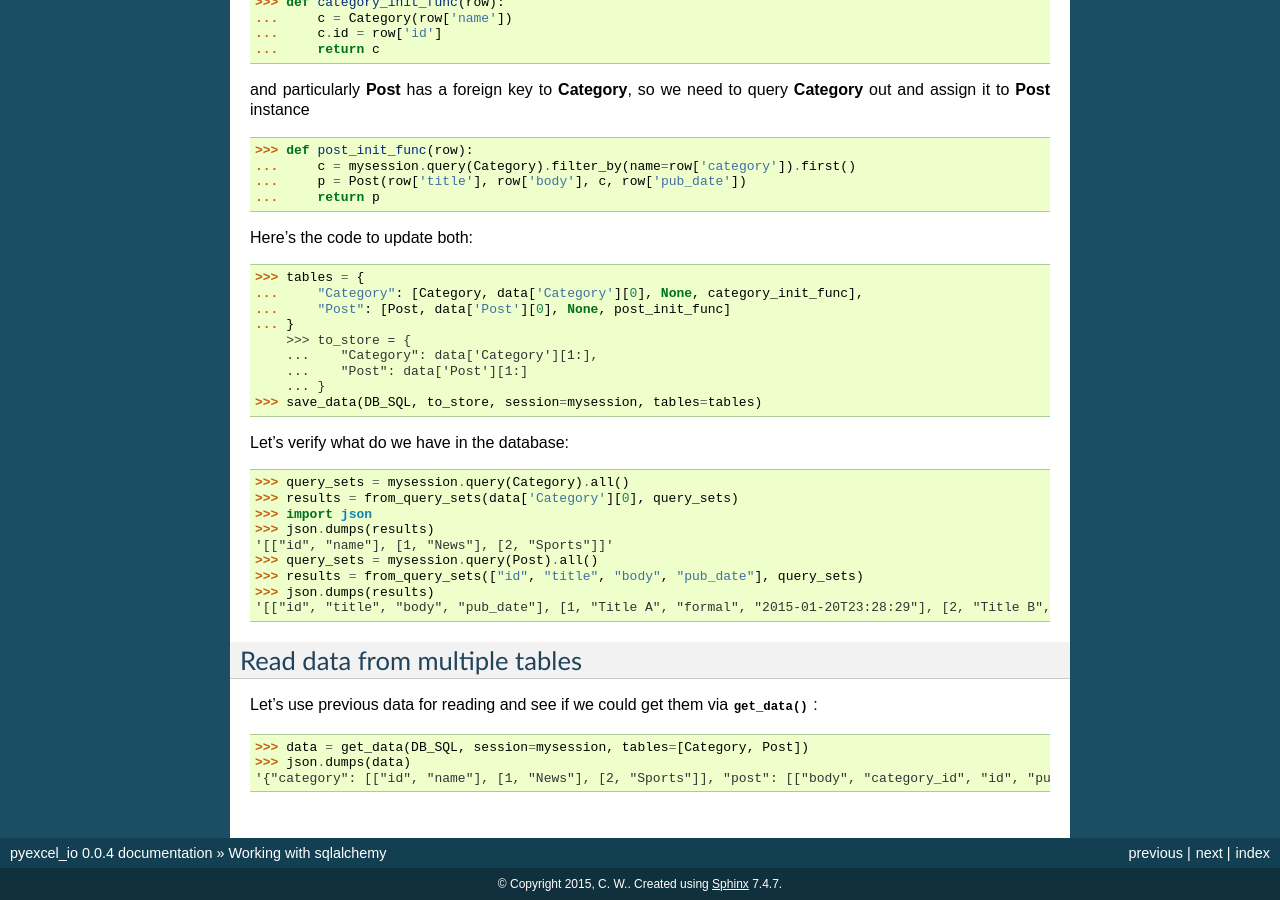
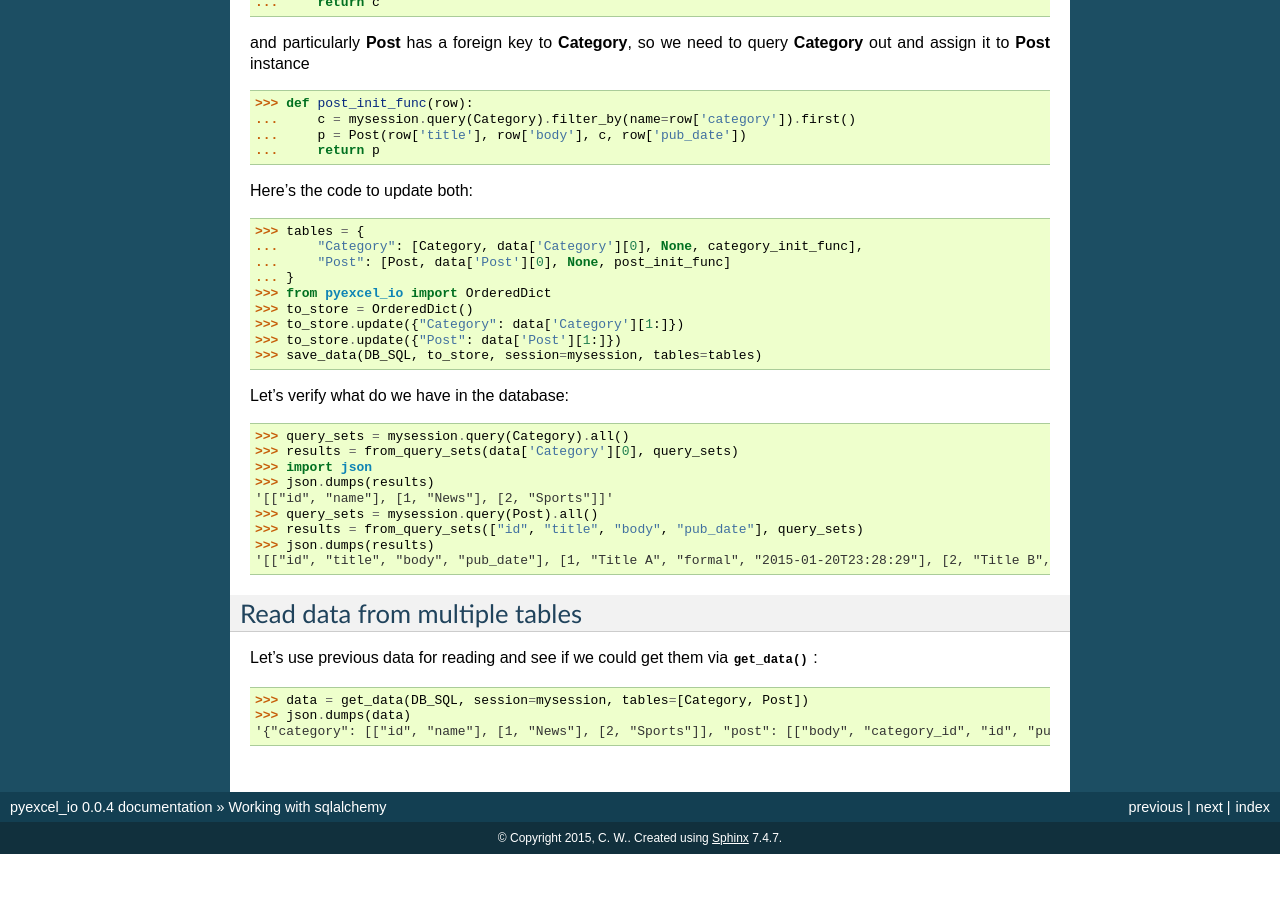
Before and after one commit to pyexcel/pyexcel-io, a Sphinx documentation site: the page built from doc/source/sqlalchemy.rst, in a window 1280 px wide and 900 px high, scrolled down 2460 px. Built offline with Sphinx 7.4.7, drawn with Linux system fonts in a browser that asks for light colours; after the commit the page ends 3314 px from its top, so only the background shows below that; some of the changed text lies outside the part shown.

Commit message:
fix table initialization sequence problem

```diff
--- a/doc/source/sqlalchemy.rst
+++ b/doc/source/sqlalchemy.rst
@@ -160,10 +157,10 @@ Here's the code to update both:
     ...     "Category": [Category, data['Category'][0], None, category_init_func],
     ...     "Post": [Post, data['Post'][0], None, post_init_func]
     ... }
-	>>> to_store = {
-	...    "Category": data['Category'][1:],
-	...    "Post": data['Post'][1:]
-	... }
+    >>> from pyexcel_io import OrderedDict
+    >>> to_store = OrderedDict()
+    >>> to_store.update({"Category": data['Category'][1:]})
+    >>> to_store.update({"Post": data['Post'][1:]})
     >>> save_data(DB_SQL, to_store, session=mysession, tables=tables)
 
 Let's verify what do we have in the database:
```
Also changed, not shown: other parts of doc/source/sqlalchemy.rst (+0 -3 lines), 1 other file.
